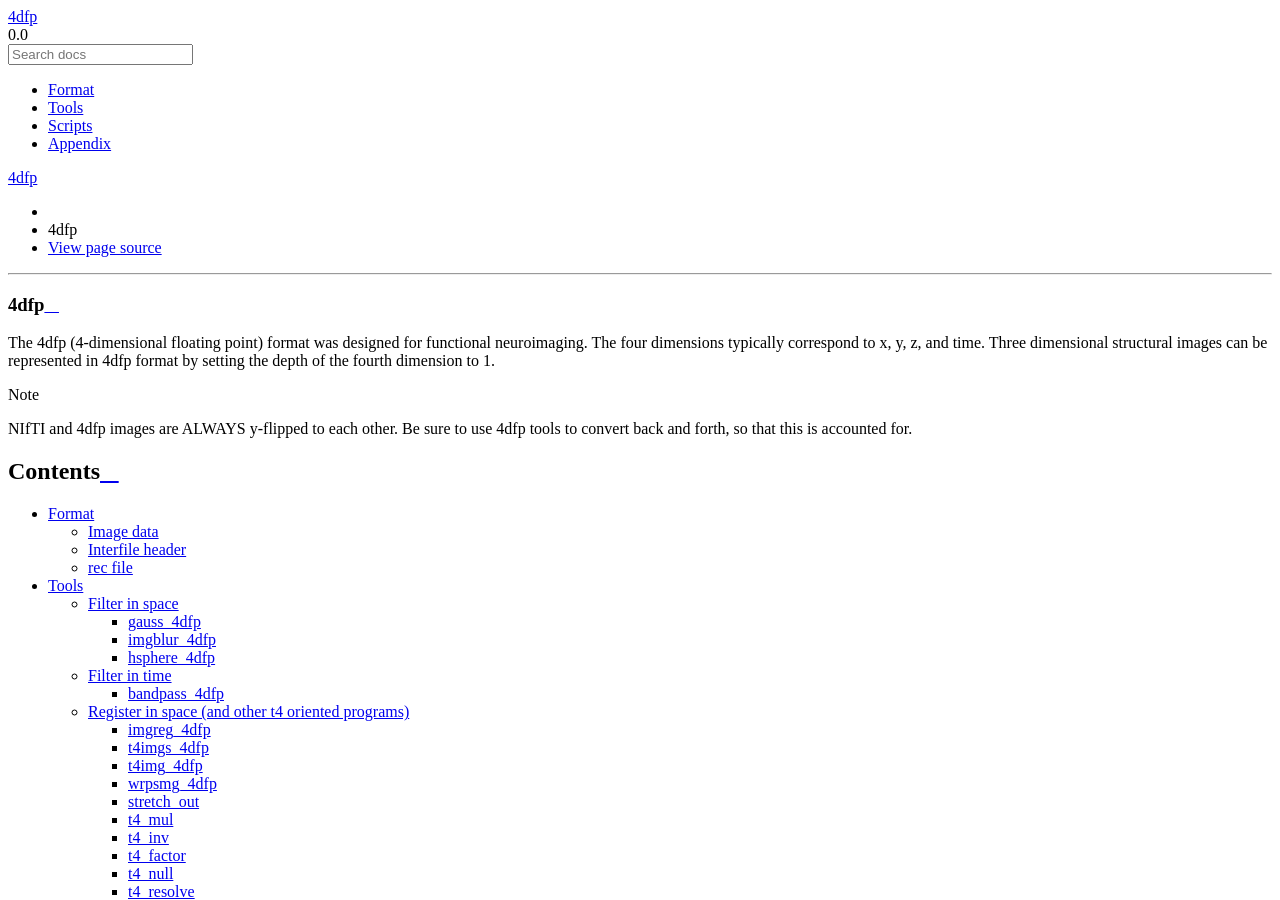
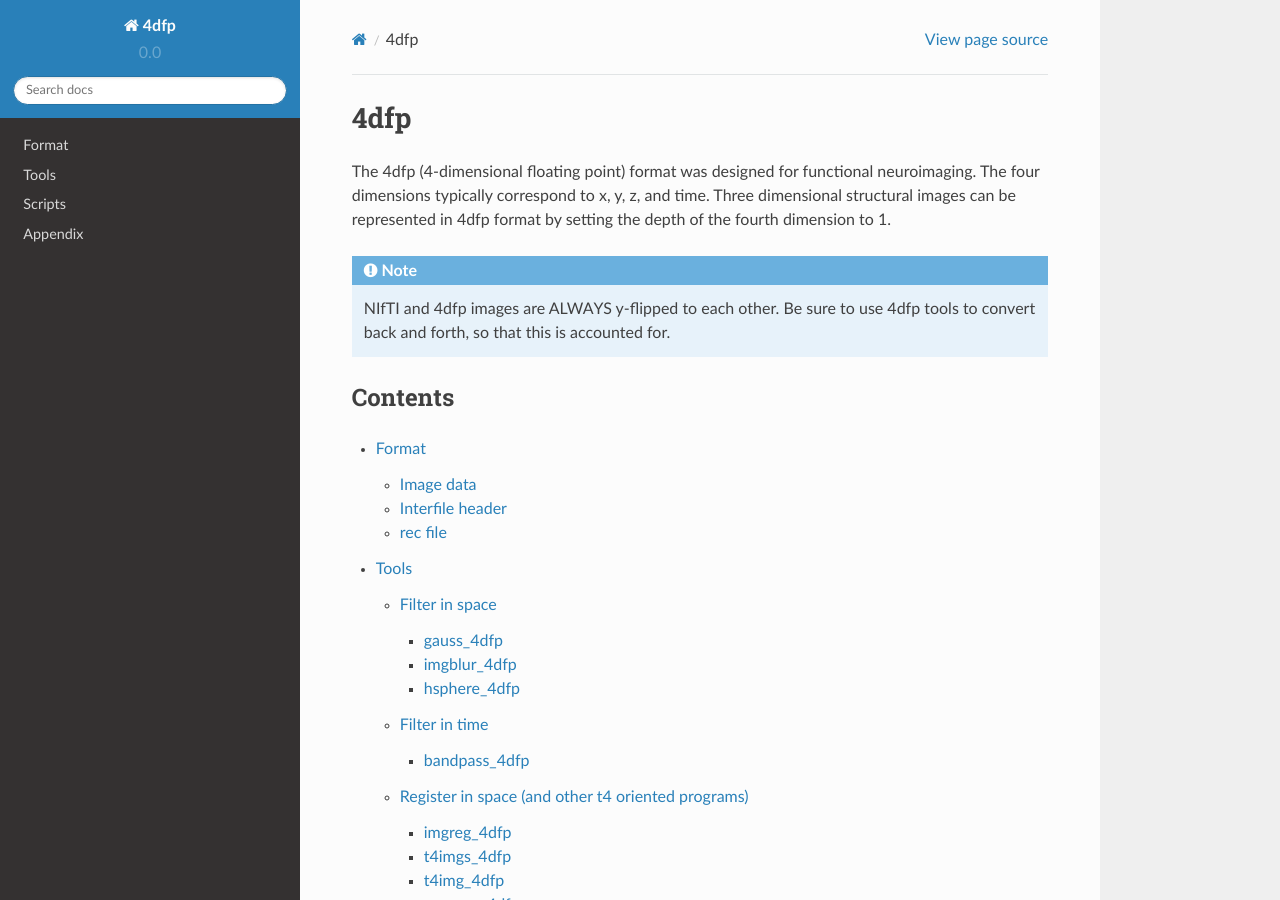
Before and after one commit to BlackHershey/4dfp-docs, a Sphinx documentation site: the page built from docs/index.rst, in a window 1280 px wide and 900 px high. Built offline with Sphinx 7.4.7 and the Read the Docs theme 2.0.0, drawn with Linux system fonts in a browser that asks for light colours.

Commit message:
attempt to fix rtd build

```diff
--- a/docs/conf.py
+++ b/docs/conf.py
@@ -90,10 +90,6 @@
 #
 # html_theme_options = {}
 
-html_context = {
-    'css_files': ['_static/style.css']
-}
-
 # Add any paths that contain custom static files (such as style sheets) here,
 # relative to this directory. They are copied after the builtin static files,
 # so a file named "default.css" will overwrite the builtin "default.css".
```
